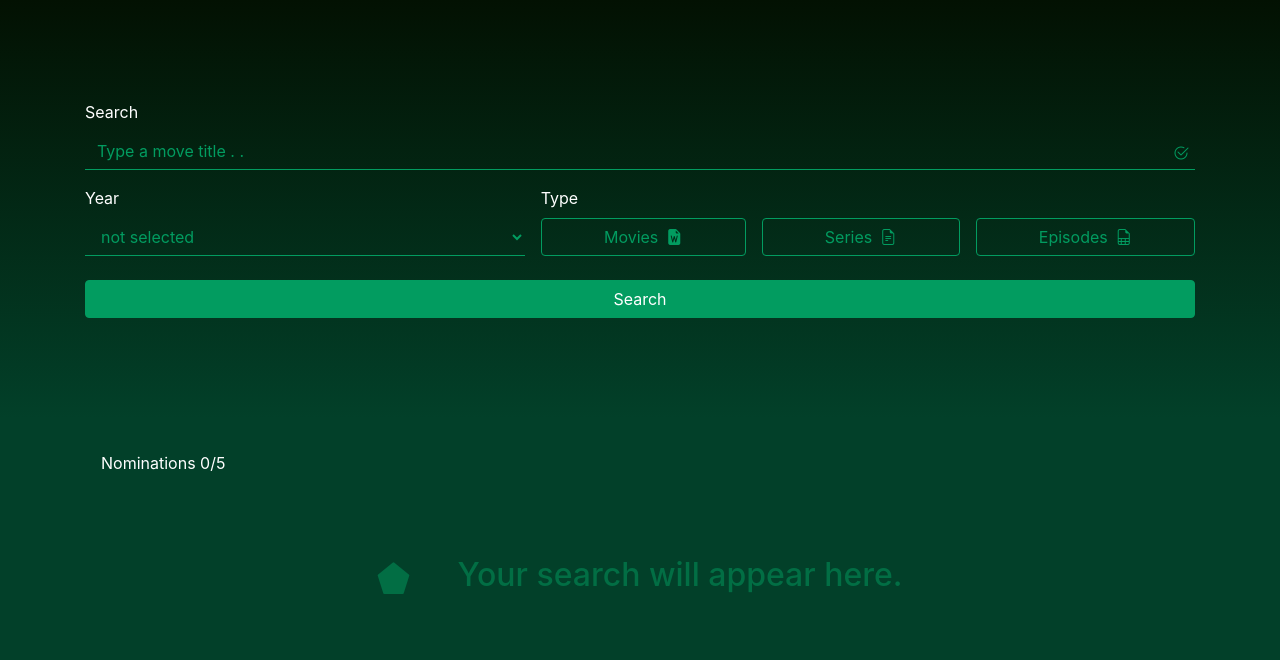
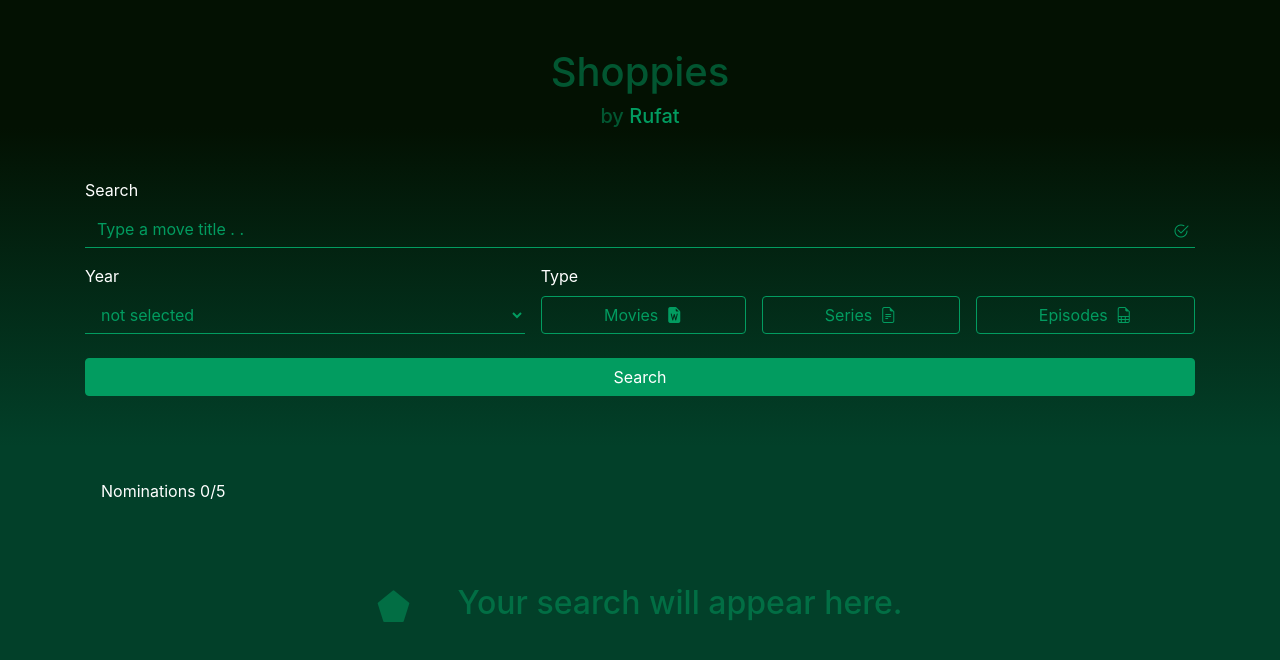
Before and after one commit to rufataliy/shoppies, a Next.js app: page / in a window 1280 px wide. Shown: the top 660 px of the page. Built offline with nearby package versions, Linux system fonts and the light colour scheme.

Commit message:
Added main title (heading)

```diff
--- a/pages/index.tsx
+++ b/pages/index.tsx
@@ -17,12 +17,17 @@ export default function Home() {
         <link rel="icon" href="/favicon.ico" />
       </Head>
       <SideBar />
+      <div className="main-title text-center pt-5">
+        <h1>Shoppies</h1>
+        <h5 className="mb-0">
+          by <a href="https://rufat.tech/">Rufat</a>
+        </h5>
+      </div>
       <div className="search-area">
         <Container>
           <SearchForm onSubmit={(params) => searchMovies(params)} />
         </Container>
       </div>
-
       <main>
         <div className="main-content">
           <Nominations />
--- /dev/null
+++ b/styles/main-title.scss
@@ -0,0 +1,4 @@
+.main-title {
+  color: rgba($primary, 0.5);
+  background: rgba(3, 17, 2, 1);
+}
--- a/styles/main.scss
+++ b/styles/main.scss
@@ -14,6 +14,7 @@ $primary-dark: #000c08;
 @import "./details.scss";
 @import "./loader.scss";
 @import "./footer.scss";
+@import "./main-title.scss";
 @import "./icons.scss";
 
 ::-webkit-scrollbar {
--- a/styles/search-area.scss
+++ b/styles/search-area.scss
@@ -1,5 +1,5 @@
 .search-area {
-  padding: 100px 0;
+  padding: 50px 0;
   background: rgb(3, 17, 2);
   background: linear-gradient(
     180deg,
```
